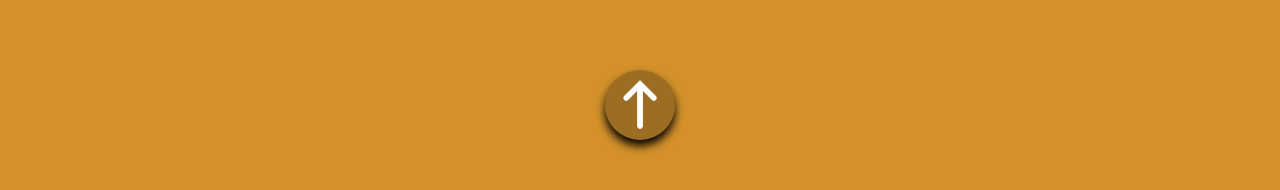
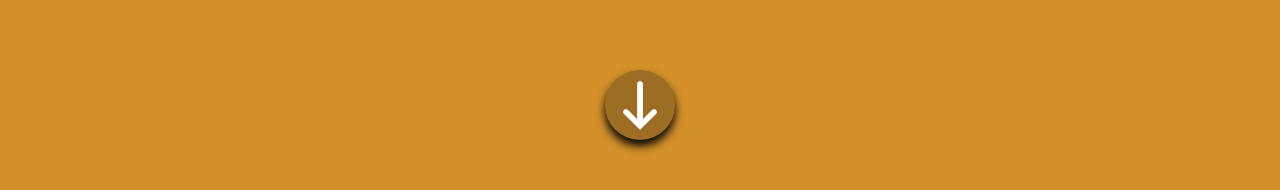
Before and after one commit to Guilherme-Ferreira-Tombini/ChuckNorrisJokes, a Next.js app: page / in a window 1280 px wide. Shown: the part 570-760 px from the top of the page. Built offline with nearby package versions, Linux system fonts and the light colour scheme.

Commit message:
Adicionado botao para baixo

```diff
--- a/pages/index.tsx
+++ b/pages/index.tsx
@@ -21,7 +21,7 @@ export default function Home() {
       <div className={styles.botao1}>
        <a href="#container2">
         <div className={styles.botao2}>
-          <Image src="/seta.png" width="85px" height="80px"/>
+          <Image src="/seta_abaixo.png" width="85px" height="80px"/>
         </div>
       </a>
      </div>
```
Also changed, not shown: public/seta_abaixo.png (added).
